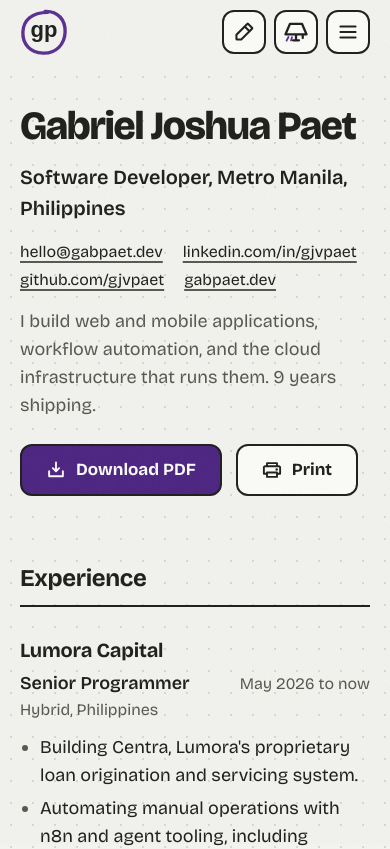
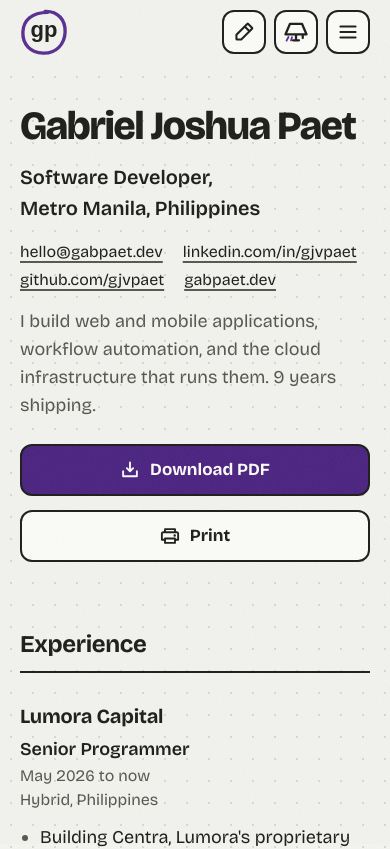
Before and after one commit to gjvpaet/gabpaet-portfolio, a Next.js app: page /resume in a window 390 px wide. Shown: the top 849 px of the page. Built offline with nearby package versions, Linux system fonts and the light colour scheme; a web font is replaced by a local one.

Commit message:
fix(resume): phone layout for buttons, role dates and headline

```diff
--- a/app/resume/page.tsx
+++ b/app/resume/page.tsx
@@ -46,9 +46,14 @@ function RoleEntry({ role }: { role: Role }) {
             {role.company}
             {role.companyNote ? <span className="font-normal text-ink-soft">, {role.companyNote}</span> : null}
           </h3>
+          {/* Below sm the dates always sit under the title, so the rows line
+              up; from sm (and on paper) they sit on the right. */}
           <ul className="mt-1 grid gap-0.5">
             {role.titles.map((t) => (
-              <li key={t.title} className="flex flex-wrap items-baseline justify-between gap-x-4">
+              <li
+                key={t.title}
+                className="grid sm:flex sm:flex-wrap sm:items-baseline sm:justify-between sm:gap-x-4 print:flex print:flex-wrap print:items-baseline print:justify-between print:gap-x-4"
+              >
                 <span className="font-semibold">{t.title}</span>
                 <span className="text-base text-ink-soft tabular-nums">
                   {formatMonth(t.from)} to {t.to ? formatMonth(t.to) : "now"}
@@ -79,7 +84,7 @@ export default function ResumePage() {
       <header className="grid max-w-[760px] gap-4">
         <h1 className="type-h2">{profile.name}</h1>
         <p className="text-[1.25rem] font-semibold">
-          {profile.role}, {profile.location}
+          {profile.role}, <span className="whitespace-nowrap">{profile.location}</span>
         </p>
         <ul className="flex flex-wrap gap-x-5 gap-y-1 text-base">
           <li>
@@ -96,7 +101,8 @@ export default function ResumePage() {
           ))}
         </ul>
         <p className="max-w-[65ch] text-ink-soft">{profile.heroLine}</p>
-        <div className="mt-2 flex flex-wrap gap-3.5 print:hidden">
+        {/* Full-width stack on phones, a row from sm. */}
+        <div className="mt-2 grid gap-3.5 sm:flex sm:flex-wrap print:hidden">
           <ButtonLink
             href={profile.resumePdf}
             variant="primary"
```
